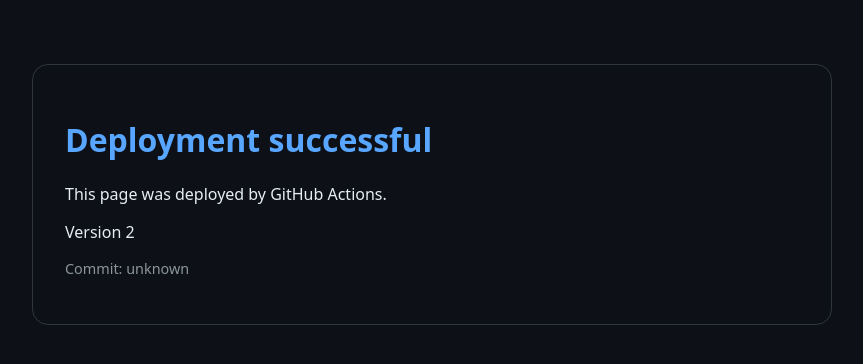
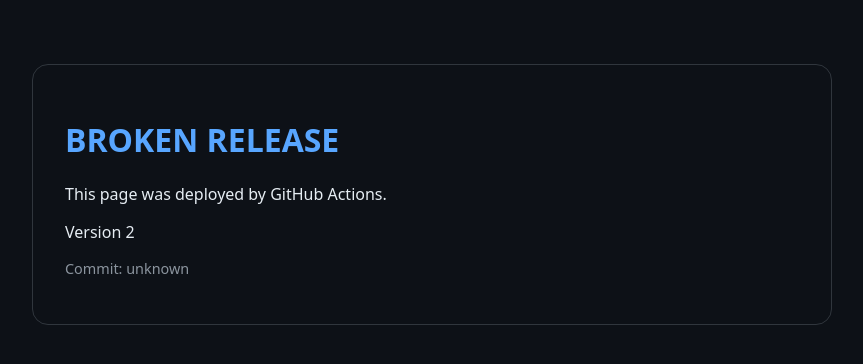
Before and after one commit to ljdouglas87/github-actions-cd-lab, a plain HTML site: page site/index.html in a window 1280 px wide. Shown: the whole page, without its empty margins (208-1071 px from the left). Drawn offline with Linux system fonts and the light colour scheme; no server answers.

Commit message:
Release a broken page

```diff
--- a/site/index.html
+++ b/site/index.html
@@ -14,7 +14,7 @@
 </head>
 <body>
   <div class="card">
-    <h1>Deployment successful</h1>
+    <h1>BROKEN RELEASE</h1>
     <p>This page was deployed by GitHub Actions.</p>
     <p>Version 2</p>
     <p class="commit">Commit: <span id="commit">not deployed yet</span></p>
```
